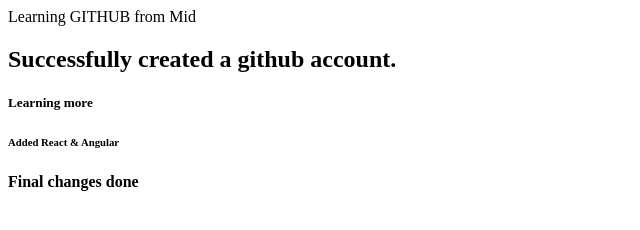
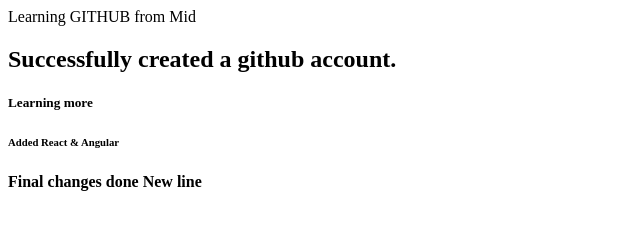
Before and after one commit to jatin2196/firstproject, a plain HTML site: page index.html in a window 1280 px wide. Shown: the full height of the page, 0-640 px from the left. Drawn offline with Linux system fonts and the light colour scheme.

Commit message:
add new line

```diff
--- a/index.html
+++ b/index.html
@@ -5,5 +5,6 @@
   <h5>Learning more</h5>
   <h6>Added React & Angular</h6>
   <b>Final changes done</b>
+  <b>New line</b>
 </body>
 </html>
```
